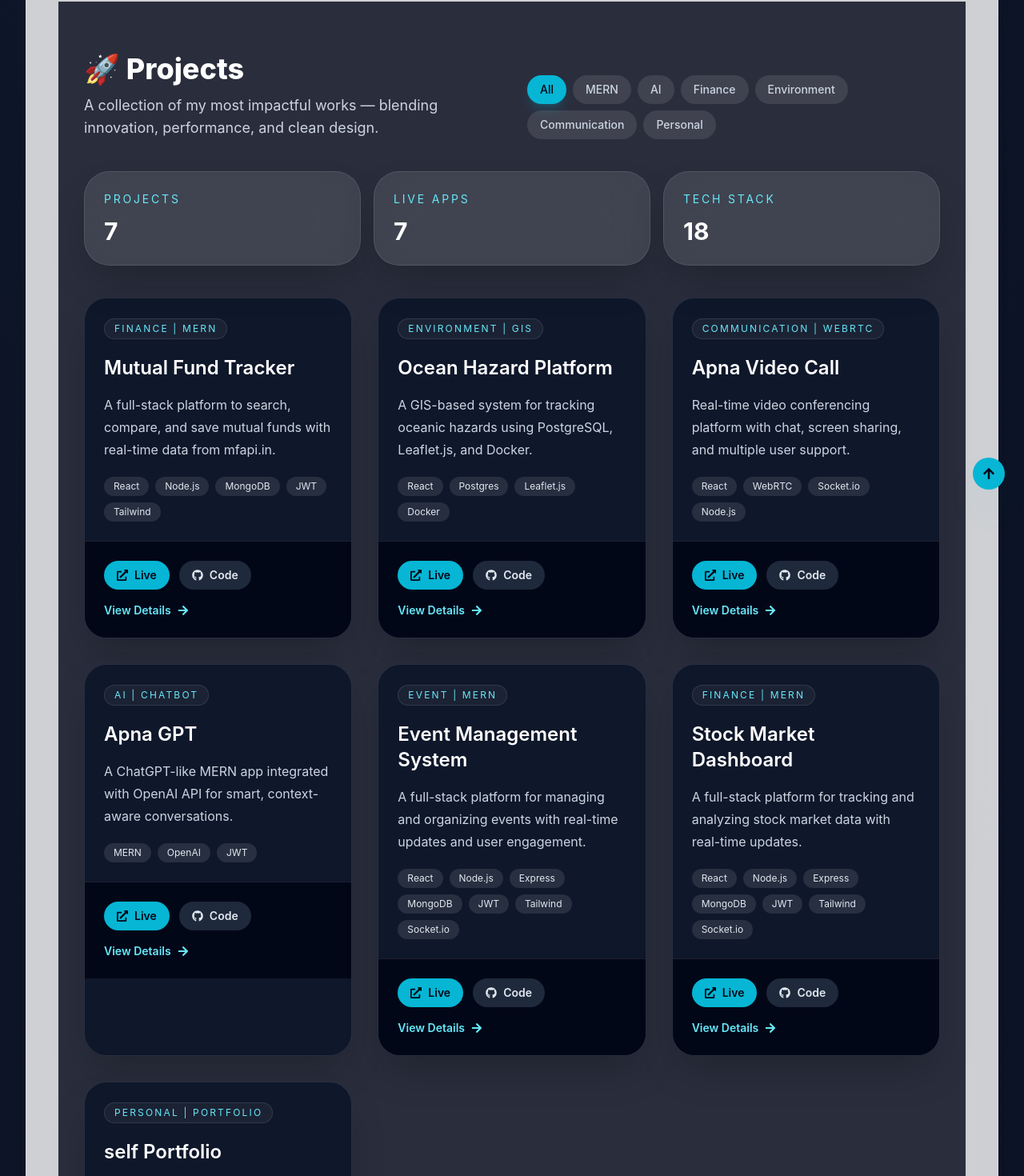
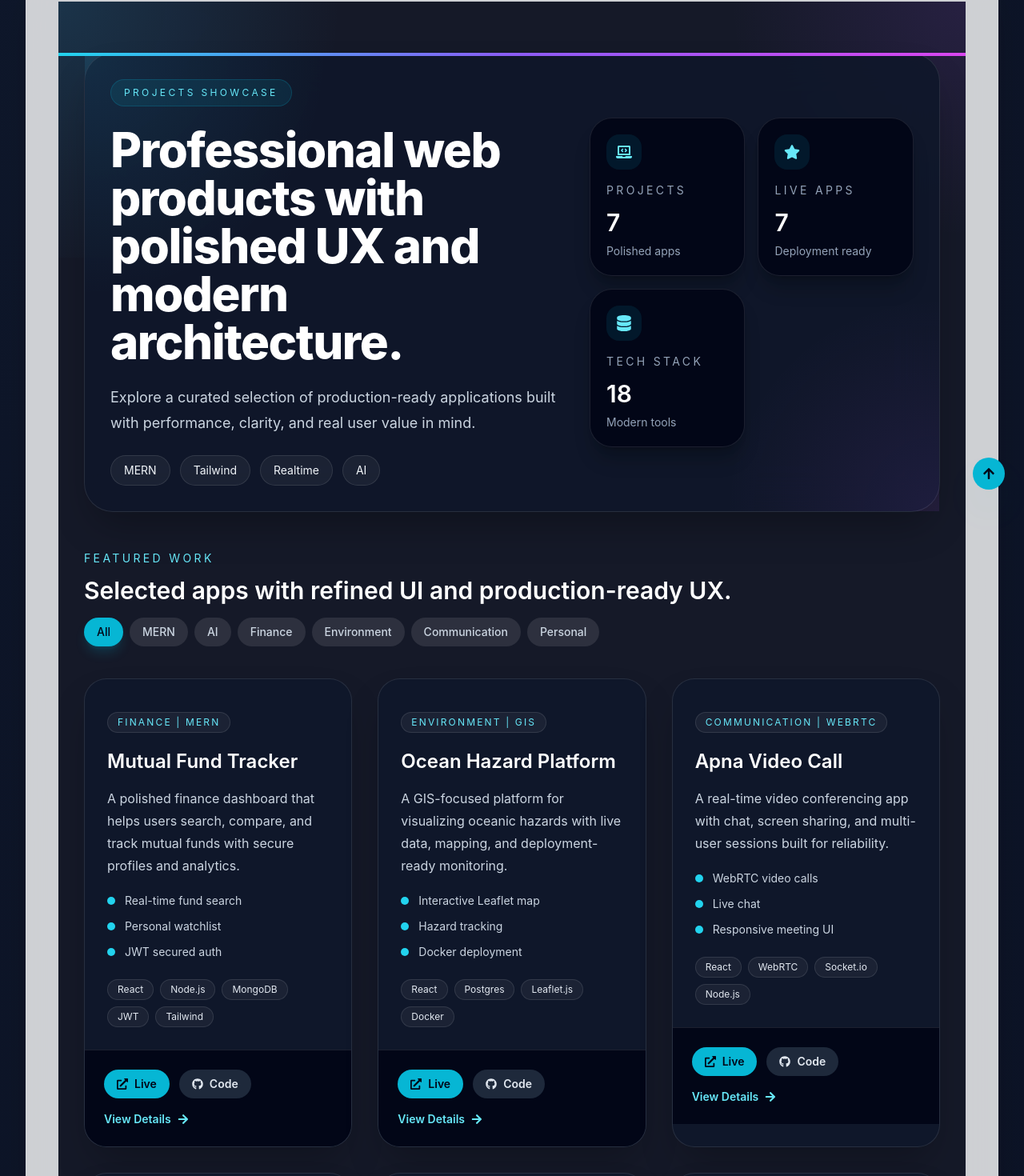
Before and after one commit to Ankit24072002/self_portfolio, a React (Vite) app in the folder portfolio-ankit/: page /projects in a window 1280 px wide. Shown: the part 164-1634 px from the top of the page at 80% size. Built offline with nearby package versions, Linux system fonts and the light colour scheme.

Commit message:
feat: enhance projects section UI with polished cards

```diff
--- a/portfolio-ankit/src/pages/Projects.jsx
+++ b/portfolio-ankit/src/pages/Projects.jsx
@@ -1,11 +1,12 @@
 import React, { useState } from "react";
 import { motion } from "framer-motion";
-import { FaExternalLinkAlt, FaGithub, FaArrowRight } from "react-icons/fa";
+import { FaExternalLinkAlt, FaGithub, FaArrowRight, FaLaptopCode, FaDatabase, FaStar } from "react-icons/fa";
 
 const projects = [
   {
     title: "Mutual Fund Tracker",
-    desc: "A full-stack platform to search, compare, and save mutual funds with real-time data from mfapi.in.",
+    desc: "A polished finance dashboard that helps users search, compare, and track mutual funds with secure profiles and analytics.",
+    features: ["Real-time fund search", "Personal watchlist", "JWT secured auth"],
     tech: ["React", "Node.js", "MongoDB", "JWT", "Tailwind"],
     live: "https://mutual-fund-tracker-2-iqzm.onrender.com/",
     code: "https://github.com/Ankit24072002/mutual-fund-tracker.git",
@@ -13,7 +14,8 @@ const projects = [
   },
   {
     title: "Ocean Hazard Platform",
-    desc: "A GIS-based system for tracking oceanic hazards using PostgreSQL, Leaflet.js, and Docker.",
+    desc: "A GIS-focused platform for visualizing oceanic hazards with live data, mapping, and deployment-ready monitoring.",
+    features: ["Interactive Leaflet map", "Hazard tracking", "Docker deployment"],
     tech: ["React", "Postgres", "Leaflet.js", "Docker"],
     live: "https://ocean-hazard-monitor.onrender.com",
     code: "https://github.com/Ankit24072002/ocean-hazard-platform.git",
@@ -21,7 +23,8 @@ const projects = [
   },
   {
     title: "Apna Video Call",
-    desc: "Real-time video conferencing platform with chat, screen sharing, and multiple user support.",
+    desc: "A real-time video conferencing app with chat, screen sharing, and multi-user sessions built for reliability.",
+    features: ["WebRTC video calls", "Live chat", "Responsive meeting UI"],
     tech: ["React", "WebRTC", "Socket.io", "Node.js"],
     live: "https://vdo-calling-5frontend.onrender.com/",
     code: "https://github.com/Ankit24072002/vdo_calling.git",
@@ -29,7 +32,8 @@ const projects = [
   },
   {
     title: "Apna GPT",
-    desc: "A ChatGPT-like MERN app integrated with OpenAI API for smart, context-aware conversations.",
+    desc: "A conversational AI app built on MERN with OpenAI integration for smart responses and intelligent workflows.",
+    features: ["AI-assisted chat", "Context-aware replies", "Secure user sessions"],
     tech: ["MERN", "OpenAI", "JWT"],
     live: "https://apna-gpt-1.onrender.com/",
     code: "https://github.com/Ankit24072002/apna_Gpt.git",
@@ -37,7 +41,8 @@ const projects = [
   },
   {
     title: "Event Management System",
-    desc: "A full-stack platform for managing and organizing events with real-time updates and user engagement.",
+    desc: "A complete event platform for organizers to manage attendees, schedules, and interactive dashboards.",
+    features: ["Event scheduling", "Attendee management", "Realtime updates"],
     tech: ["React", "Node.js", "Express", "MongoDB", "JWT", "Tailwind", "Socket.io"],
     live: "https://event-managementdashboard-2.onrender.com",
     code: "https://github.com/Ankit24072002/Event_managementDashboard.git",
@@ -45,7 +50,8 @@ const projects = [
   },
   {
     title: "Stock Market Dashboard",
-    desc: "A full-stack platform for tracking and analyzing stock market data with real-time updates.",
+    desc: "A full-stack market analytics dashboard for tracking stock performance and portfolio insights in real time.",
+    features: ["Portfolio tracking", "Market analytics", "Live updates"],
     tech: ["React", "Node.js", "Express", "MongoDB", "JWT", "Tailwind", "Socket.io"],
     live: "https://stock-portfolio-1-ravm.onrender.com",
     code: "https://github.com/Ankit24072002/stock_portfolio.git",
@@ -53,7 +59,8 @@ const projects = [
   },
   {
     title: "self Portfolio",
-    desc: "A personal portfolio website showcasing my skills, projects, and experience.",
+    desc: "A personal portfolio website that showcases my projects, skills, and professional web design approach.",
+    features: ["Modern design", "Smooth navigation", "Responsive layout"],
     tech: ["React", "Tailwind CSS", "Framer Motion"],
     live: "https://self-portfolio-if15.onrender.com/projects",
     code: "https://github.com/Ankit24072002/self_portfolio.git",
@@ -71,20 +78,64 @@ export default function Projects() {
       : projects.filter((project) => project.tag.includes(activeCategory));
 
   const overview = [
-    { label: "Projects", value: projects.length },
-    { label: "Live Apps", value: 7 },
-    { label: "Tech Stack", value: 18 },
+    { label: "Projects", value: projects.length, icon: FaLaptopCode, detail: "Polished apps" },
+    { label: "Live Apps", value: 7, icon: FaStar, detail: "Deployment ready" },
+    { label: "Tech Stack", value: 18, icon: FaDatabase, detail: "Modern tools" }
   ];
 
   return (
-    <section className="section bg-slate-950/80 py-16">
-      <div className="max-w-7xl mx-auto px-4 sm:px-6 lg:px-8">
-        <div className="flex flex-col gap-4 md:flex-row md:items-end md:justify-between mb-10">
+    <section className="relative section overflow-hidden bg-slate-950/90 py-20">
+      <div className="pointer-events-none absolute inset-x-0 top-0 h-80 bg-[radial-gradient(circle_at_top_left,_rgba(56,189,248,0.16),transparent_30%),radial-gradient(circle_at_top_right,_rgba(168,85,247,0.12),transparent_25%)]" />
+      <div className="pointer-events-none absolute inset-x-0 bottom-0 h-72 bg-[radial-gradient(circle_at_bottom_left,_rgba(16,185,129,0.14),transparent_30%),radial-gradient(circle_at_bottom_right,_rgba(168,85,247,0.12),transparent_25%)]" />
+
+      <div className="relative max-w-7xl mx-auto px-4 sm:px-6 lg:px-8">
+        <motion.div
+          initial={{ opacity: 0, y: 30 }}
+          animate={{ opacity: 1, y: 0 }}
+          transition={{ duration: 0.6 }}
+          className="mb-12 rounded-[36px] border border-white/10 bg-slate-900/85 p-8 shadow-2xl shadow-black/30 backdrop-blur-xl"
+        >
+          <div className="absolute inset-0 bg-[radial-gradient(circle_at_top_left,_rgba(56,189,248,0.12),transparent_25%),radial-gradient(circle_at_bottom_right,_rgba(168,85,247,0.1),transparent_22%)] pointer-events-none" />
+          <div className="relative grid gap-8 lg:grid-cols-[1.4fr_1fr] items-center">
+            <div className="space-y-6">
+              <p className="inline-flex items-center gap-2 rounded-full border border-cyan-500/20 bg-cyan-500/10 px-4 py-2 text-xs uppercase tracking-[0.28em] text-cyan-300">
+                Projects showcase
+              </p>
+              <h1 className="text-4xl font-extrabold tracking-tight text-white sm:text-5xl lg:text-6xl">
+                Professional web products with polished UX and modern architecture.
+              </h1>
+              <p className="max-w-2xl text-lg leading-8 text-slate-300">
+                Explore a curated selection of production-ready applications built with performance, clarity, and real user value in mind.
+              </p>
+              <div className="flex flex-wrap gap-3">
+                <span className="rounded-full border border-white/10 bg-white/5 px-4 py-2 text-sm text-slate-100">MERN</span>
+                <span className="rounded-full border border-white/10 bg-white/5 px-4 py-2 text-sm text-slate-100">Tailwind</span>
+                <span className="rounded-full border border-white/10 bg-white/5 px-4 py-2 text-sm text-slate-100">Realtime</span>
+                <span className="rounded-full border border-white/10 bg-white/5 px-4 py-2 text-sm text-slate-100">AI</span>
+              </div>
+            </div>
+            <div className="grid gap-4 sm:grid-cols-2">
+              {overview.map((item) => {
+                const Icon = item.icon;
+                return (
+                  <div key={item.label} className="rounded-[28px] border border-white/10 bg-slate-950/90 p-5 shadow-xl shadow-black/20">
+                    <div className="inline-flex h-11 w-11 items-center justify-center rounded-2xl bg-cyan-500/10 text-cyan-300">
+                      <Icon className="h-5 w-5" />
+                    </div>
+                    <p className="mt-4 text-sm uppercase tracking-[0.24em] text-slate-400">{item.label}</p>
+                    <p className="mt-3 text-3xl font-semibold text-white">{item.value}</p>
+                    <p className="mt-2 text-sm text-slate-400">{item.detail}</p>
+                  </div>
+                );
+              })}
+            </div>
+          </div>
+        </motion.div>
+
+        <div className="flex flex-wrap items-center justify-between gap-4 mb-10">
           <div>
-            <h2 className="text-4xl font-extrabold text-white">🚀 Projects</h2>
-            <p className="mt-3 max-w-2xl text-slate-300 text-lg">
-              A collection of my most impactful works — blending innovation, performance, and clean design.
-            </p>
+            <p className="text-sm uppercase tracking-[0.24em] text-cyan-300">Featured work</p>
+            <h2 className="mt-3 text-3xl font-semibold text-white">Selected apps with refined UI and production-ready UX.</h2>
           </div>
           <div className="flex flex-wrap gap-2">
             {categories.map((category) => (
@@ -103,44 +154,41 @@ export default function Projects() {
           </div>
         </div>
 
-        <div className="grid gap-4 sm:grid-cols-3 mb-10">
-          {overview.map((item) => (
-            <div key={item.label} className="hero-card border-white/10">
-              <p className="text-sm uppercase tracking-[0.2em] text-cyan-300">{item.label}</p>
-              <p className="mt-3 text-3xl font-bold text-white">{item.value}</p>
-            </div>
-          ))}
-        </div>
-
         <div className="grid gap-8 lg:grid-cols-3">
           {filteredProjects.map((p, i) => (
-            <motion.div
+            <motion.article
               key={p.title}
               initial={{ opacity: 0, y: 40 }}
               whileInView={{ opacity: 1, y: 0 }}
               viewport={{ once: true }}
               transition={{ delay: i * 0.08, duration: 0.45 }}
-              className="project-card group"
+              className="project-card group overflow-hidden transition-transform duration-500 hover:-translate-y-2 hover:shadow-2xl"
             >
-              <div className="relative overflow-hidden">
-                <div className="absolute inset-0 bg-gradient-to-br from-cyan-500/20 via-transparent to-violet-500/10 opacity-0 group-hover:opacity-100 transition" />
-                <div className="p-6">
+              <div className="absolute inset-x-0 top-0 h-1 bg-gradient-to-r from-cyan-400 via-violet-500 to-fuchsia-500" />
+              <div className="p-7 pt-10">
                 <div className="inline-flex rounded-full border border-white/10 bg-white/5 px-3 py-1 text-xs uppercase tracking-[0.18em] text-cyan-300">
                   {p.tag}
                 </div>
                 <h3 className="mt-5 text-2xl font-semibold text-white">{p.title}</h3>
-                  <p className="mt-4 text-slate-300 leading-7 line-clamp-3">{p.desc}</p>
-                  <div className="mt-5 flex flex-wrap gap-2">
+                <p className="mt-4 text-slate-300 leading-7 line-clamp-4">{p.desc}</p>
+                <ul className="mt-5 space-y-3">
+                  {p.features.map((feature) => (
+                    <li key={feature} className="flex items-center gap-3 text-sm text-slate-300">
+                      <span className="h-2.5 w-2.5 rounded-full bg-cyan-400" />
+                      {feature}
+                    </li>
+                  ))}
+                </ul>
+                <div className="mt-6 flex flex-wrap gap-2">
                   {p.tech.map((t) => (
-                      <span key={t} className="rounded-full bg-white/10 px-3 py-1 text-xs text-slate-200">
+                    <span key={t} className="rounded-full border border-white/10 bg-white/5 px-3 py-1 text-xs text-slate-200">
                       {t}
                     </span>
                   ))}
                 </div>
               </div>
-              </div>
 
-              <div className="border-t border-white/10 bg-slate-950/90 p-6">
+              <div className="border-t border-white/10 bg-slate-950/95 p-6">
                 <div className="flex flex-wrap items-center gap-3">
                   <a
                     href={p.live}
@@ -163,7 +211,7 @@ export default function Projects() {
                   View Details <FaArrowRight />
                 </div>
               </div>
-            </motion.div>
+            </motion.article>
           ))}
         </div>
       </div>
```
Lines whose indentation alone changed are shown as unchanged.
